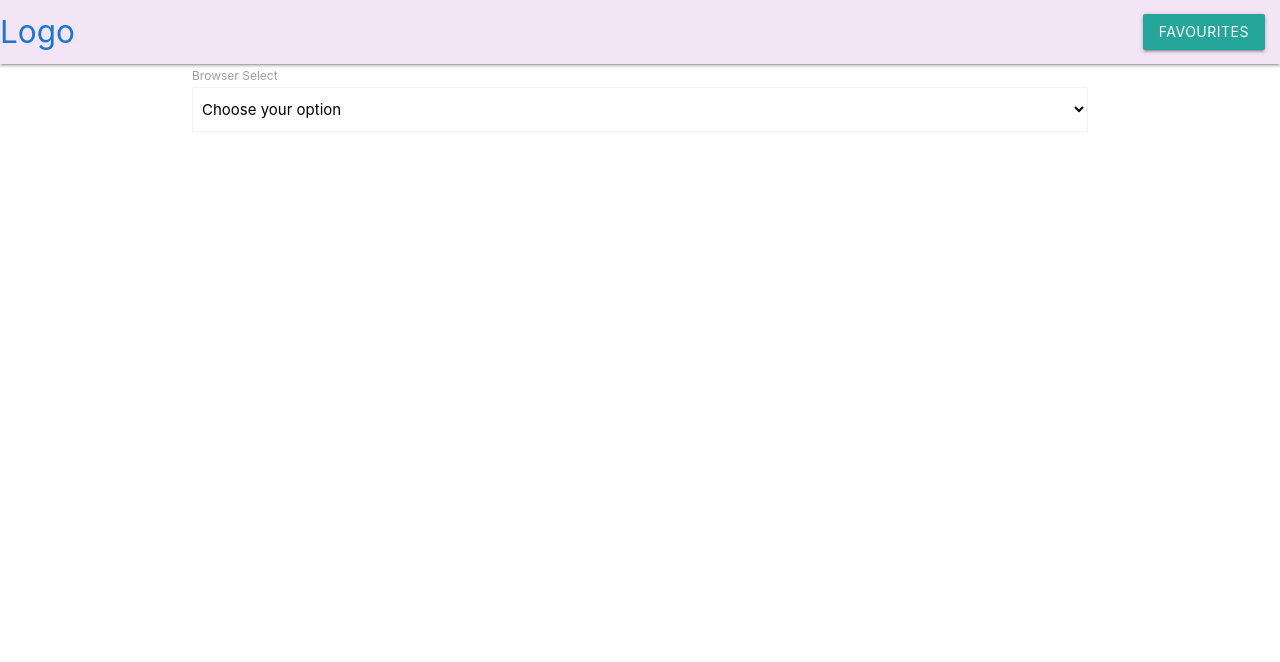
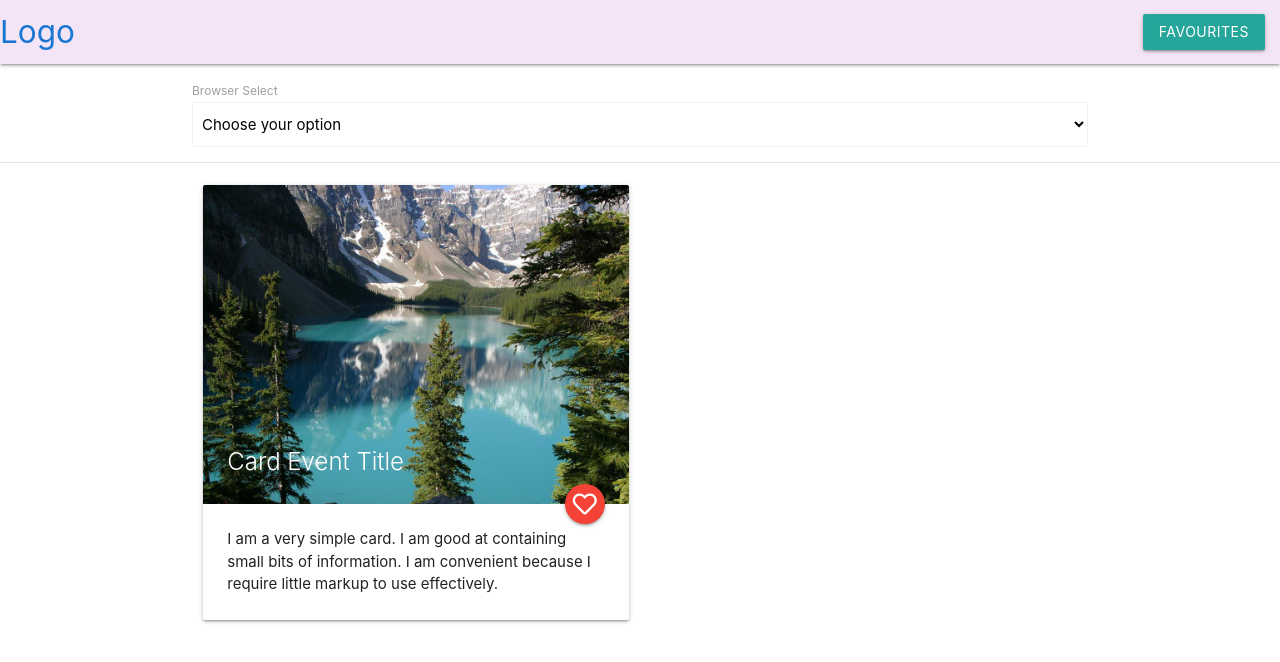
Before and after one commit to arjun-doel/sei-project-2, a React (Create React App) app: page / in a window 1280 px wide. Shown: the top 662 px of the page. Built offline with nearby package versions, Linux system fonts and the light colour scheme.

Commit message:
search bar recreated

```diff
--- a/src/App.js
+++ b/src/App.js
@@ -1,6 +1,6 @@
 import React from 'react'
 import { BrowserRouter, Switch, Route } from 'react-router-dom'
-// import Card from './component/Card'
+import Card from './component/Card'
 import Nav from './component/common/Nav'
 import SearchBar from './component/SearchBar'
 
@@ -12,8 +12,8 @@ const App = () => {
       <BrowserRouter>
 
         <Nav />
-        {/* <Card /> */}
         <SearchBar />
+        <Card />
 
         <Switch>
           <Route>
--- a/src/component/Card.js
+++ b/src/component/Card.js
@@ -4,17 +4,20 @@ import image from './common/sample-1.jpg'
 const Card = () => {
   return (
     <>
+      <div className="divider"></div>
+      <div className="section">
         <div className="container">
           <div className="row">
             <div className="col s12 m6">
-            <div className="card">
+              <div className="card hoverable">
                 <div className="card-image">
-                <img src={image} />
+                  <img className="responsive-img" src={image} />
                   <span className="card-title">Card Event Title</span>
-                <a href="" className="btn-floating halfway-fab waves-effect waves-light red"><i className="far fa-heart"></i></a>
+                  <a href="" className="btn-floating halfway-fab waves-effect waves-light red"><i className="far fa-heart hoverable"></i></a>
                 </div>
                 <div className="card-content">
                   <p>I am a very simple card. I am good at containing small bits of information. I am convenient because I require little markup to use effectively.</p>
+                </div>
               </div>
             </div>
           </div>
--- a/src/component/SearchBar.js
+++ b/src/component/SearchBar.js
@@ -8,16 +8,20 @@ const SearchBar = () => {
 
 
 
+
   return (
     <>
-      <div className="container">
-        <label>Browser Select</label>
-        <select className="browser-default">
-          <option value="" disabled selected>Choose your option</option>
-          <option value="1">Option 1</option>
-          <option value="2">Option 2</option>
-          <option value="3">Option 3</option>
-        </select>
+      <div className="divided"></div>
+      <div className="section">
+        <div className="container">
+          <label>Browser Select</label>
+          <select className="browser-default">
+            <option value="" disabled selected>Choose your option</option>
+            <option value="rock">Rock</option>
+            <option value="comedy">Comedy</option>
+            <option value="jazz">Jazz</option>
+          </select>
+        </div>
       </div>
     </>
   )
```
Lines whose indentation alone changed are shown as unchanged.
